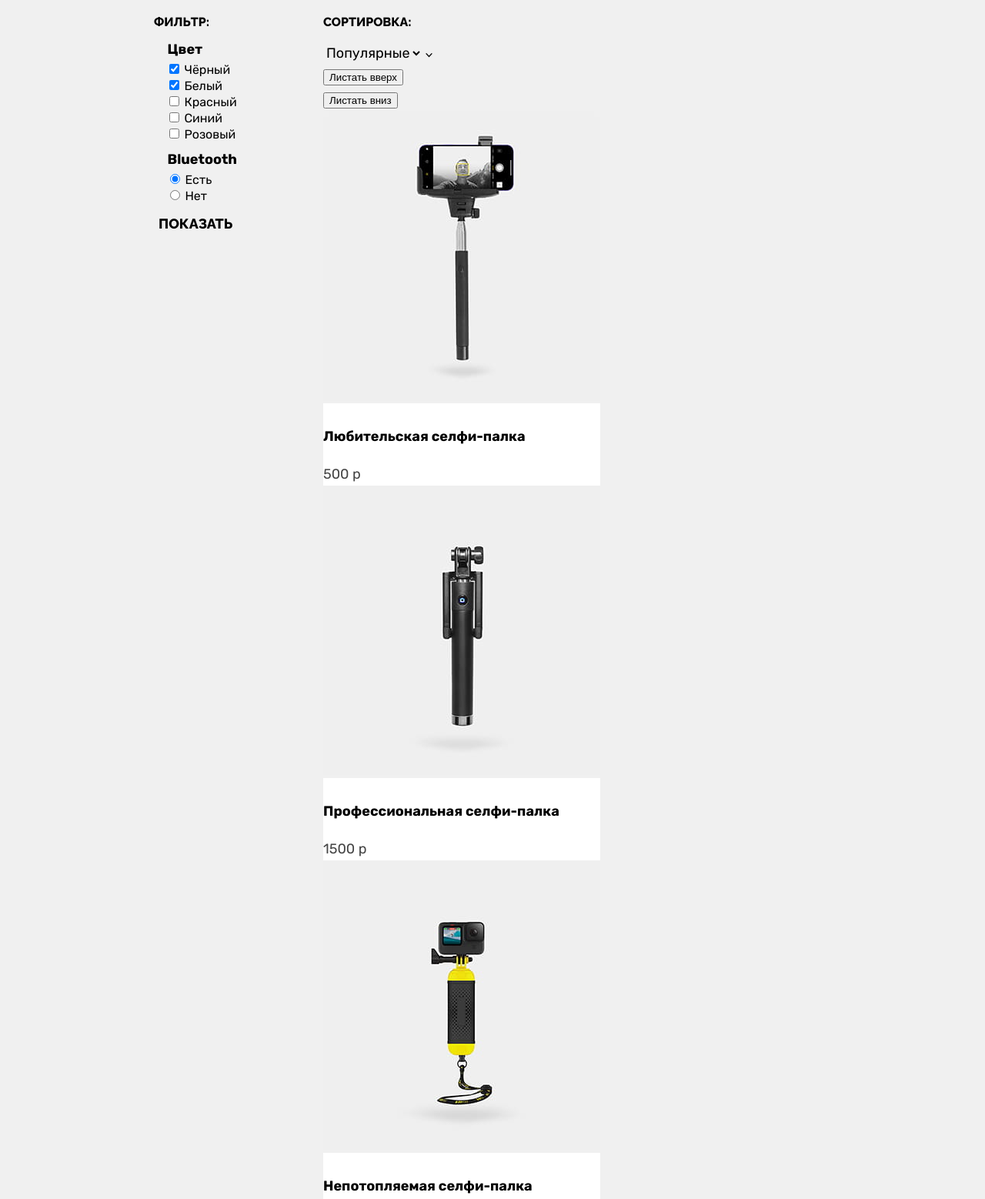
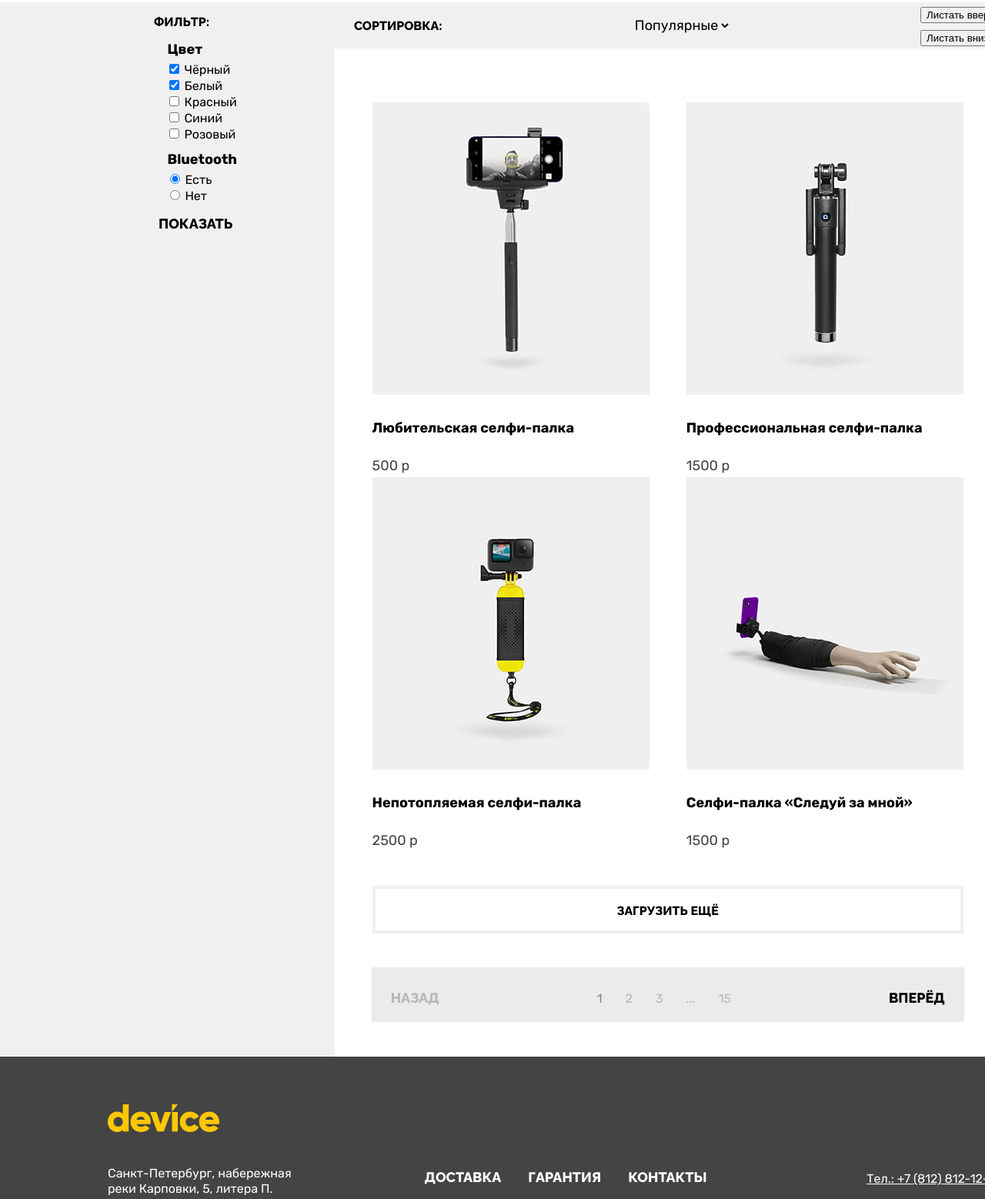
Before and after one commit to htmlacademy-htmlcss/2089717-device-35, a plain HTML site: page catalog.html in a window 1280 px wide. Shown: the part 378-1936 px from the top of the page at 77% size. Drawn offline with Linux system fonts and the light colour scheme.

Commit message:
Сетки на флексах

```diff
--- a/catalog.html
+++ b/catalog.html
@@ -54,8 +54,9 @@
       </header>
 
 
-      <div class="main-content container">
+
       <section class="catalog-products">
+        <div class="main-content-container">
         <div class="filter-container">
         <h3 class="filter-header">Фильтр:</h3>
         <form class="catalog-filter" action="https://echo.htmlacademy.ru/" method="get">
@@ -126,10 +127,12 @@
             <option value="cheap">Дешёвые</option>
             <option value="expensive">Дорогие</option>
           </select>
-          <img class="arrow" src="../2089717-device-35/images/arrow.svg" alt="стрелочка вниз" width="9.03"
-            height="6.05">
+          <!-- <img class="arrow" src="../2089717-device-35/images/arrow.svg" alt="стрелочка вниз" width="9.03"
+            height="6.05"> -->
+          <div class="top-down-arrows">
           <div class="slider-button-top-container"><button class="slider-button slider-button-top">Листать вверх</button></div>
           <div class="slider-button-down-container"><button class="slider-button slider-button-down">Листать вниз</button></div>
+        </div>
         </div>
         <div class="product-list-container">
         <ul class="product-list">
@@ -168,34 +171,41 @@
             <span class="product-item-price">1500 р</span>
           </li>
         </ul>
+        <div class="button pagination-download-more-container">
         <button class="button pagination-download-more" type="button">Загрузить ещё</button>
+        </div>
+        <div class="pagination-container">
         <ul class="pagination">
           <li class="pagination-item">
             <a class="pagination-disabled">Назад</a>
           </li>
-          <li class="pagination-item">
+          <ul class="pagination pagination-numbers">
+          <li class="pagination-item pagination-item-pagination-numbers">
             <a class="pagination-current-link " href="">1</a>
           </li>
-          <li class="pagination-item">
+          <li class="pagination-item pagination-item-pagination-numbers">
             <a class="pagination-link" href="#">2</a>
           </li>
-          <li class="pagination-item">
+          <li class="pagination-item pagination-item-pagination-numbers">
             <a class="pagination-link" href="#">3</a>
           </li>
-          <li class="pagination-item">
+          <li class="pagination-item pagination-item-pagination-numbers">
             <span class="pagination-link">...</span>
           </li>
           <li class="pagination-item">
             <a class="pagination-link" href="#">15</a>
           </li>
+          </ul>
           <li class="pagination-item">
             <a class="pagination-next" href="#">Вперёд</a>
           </li>
         </ul>
         </div>
+        </div>
       </div>
+    </div>
       </section>
-    </div>
+
     </main>
     <footer>
 
--- a/styles/styles.css
+++ b/styles/styles.css
@@ -535,7 +535,6 @@ footer {
 }
 
 .main-inner {
-  background-color: #F0F0F0;
   color: #000000;
   max-width: 1440px;
   margin: 0 auto;
@@ -716,10 +715,68 @@ footer {
   width: 1440px;
   margin: 0 auto;
 }
+.main-content-container {
+  width: 1160px;
+  margin: 0 auto;
+  display: flex;
+}
 .catalog-container {
+  width: 100%;
+  margin: 0 auto;
+}
+.filter-container {
+  margin-left: 60px;
+  width: 220px;
+}
+.sorting {
+  display: flex;
+  width: 840px;
+  align-items: center;
+  justify-content: space-between;
+  margin-left: auto;
+}
+.product-list {
+  display: flex;
+  margin: 0 auto;
+  flex-wrap: wrap;
+  justify-content: space-evenly;
+  padding-top: 70px;
 
 }
-.filter-container {
-  margin-left: 200px;
-  width: 220px;
+.product-list-container {
+  margin-left: 60px;
+  height: 1310px;
 }
+.pagination-container {
+  background-color: #EBEBEB;
+  margin: 0 auto;
+  padding: 25px;
+  width: 720px;
+  height: 21px;
+  margin-top: 44px;
+}
+.pagination {
+  display: flex;
+  justify-content: space-between;
+}
+.pagination-download-more {
+  margin: 0 auto;
+  display: flex;
+  justify-content: center;
+}
+.pagination-download-more-container {
+  border: 4px solid #F0F0F0;
+  width: 760px;
+  height: 18px;
+  margin: 0 auto;
+  margin-top: 44px;
+  padding:18px 0;
+  align-items: center;
+}
+.pagination-numbers {
+  display: flex;
+  justify-content: space-between;
+}
+.pagination-item-pagination-numbers {
+  margin-right: 30px;
+}
```
